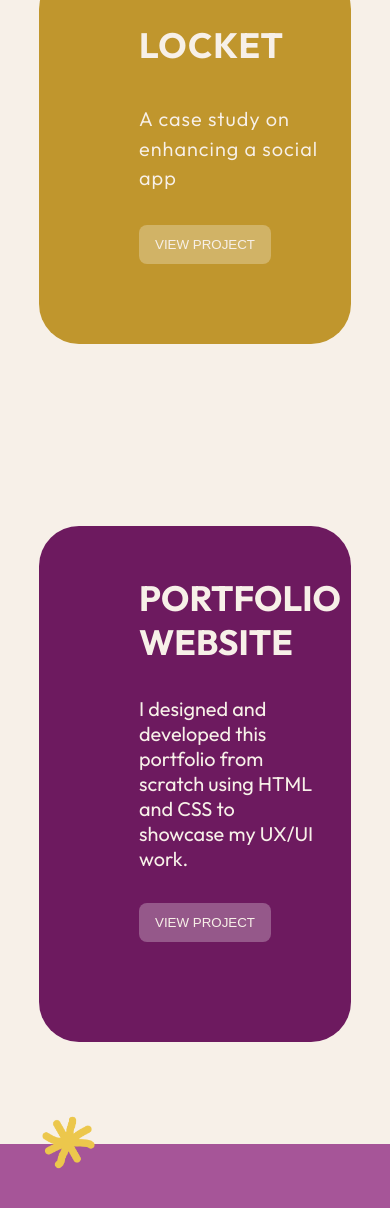
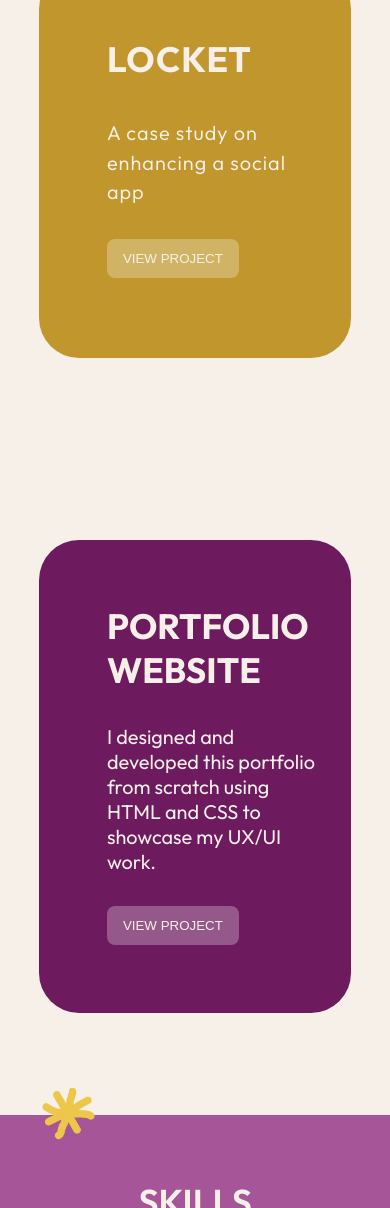
Before and after one commit to oinathaliagoncalves/nathaliagoncalves, a plain HTML site: page index.html in a window 390 px wide. Shown: the part 792-2000 px from the top of the page. Drawn offline with Linux system fonts and the light colour scheme.

Commit message:
responsive

```diff
--- a/styles.css
+++ b/styles.css
@@ -3,6 +3,7 @@
     margin: 0;
     padding: 0;
     box-sizing: border-box;
+
 }
 
 body {
@@ -125,8 +126,8 @@ h2 {
 .locket {
     display: flex;
     justify-content: space-between; /* Coloca os elementos da div posicionados distantes um do outro */
-    padding-top: 50px;
-    padding-left: 100px;
+    padding-top: 4rem;
+    padding-left: clamp(0.5rem, 1vw + 4rem, 5rem);
     background-color: rgb(192, 150, 45);
     margin-top: 100px;
     width: 80%;
@@ -157,8 +158,8 @@ h2 {
 
 .website {
     display: flex;
-    padding-top: 50px;
-    padding-left: 100px;
+    padding-top: 4rem;
+    padding-left: clamp(0.5rem, 1vw + 4rem, 5rem);
     background-color: rgba(109, 26, 95, 1);
     margin-top: 100px;
     width: 80%;
@@ -171,7 +172,7 @@ h2 {
     display: flex;
     flex-direction: column;
     justify-content: space-between;
-    padding-bottom: 100px;
+    padding-bottom: clamp(0.5rem, 1vw + 4rem, 5rem);
 
 }
 
@@ -287,7 +288,7 @@ h3 {
 }
 
 .skill {
-    width: 60%;
+    width: 80%;
     margin: 2rem 2rem;
     text-align: center;
     padding: 1rem 1.5rem;
@@ -449,7 +450,7 @@ h3 {
     background-color: rgb(63, 14, 55);
     display: flex;
     justify-content: space-around;
-    padding: 10rem;
+    padding: clamp(5rem, 10vw, 10rem);
 
 }
 
```
Also changed, not shown: website-project.html (+1 -1 lines).
